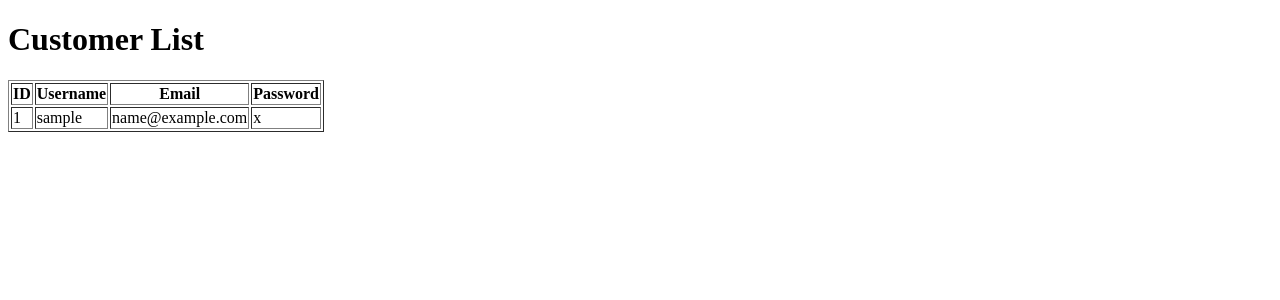
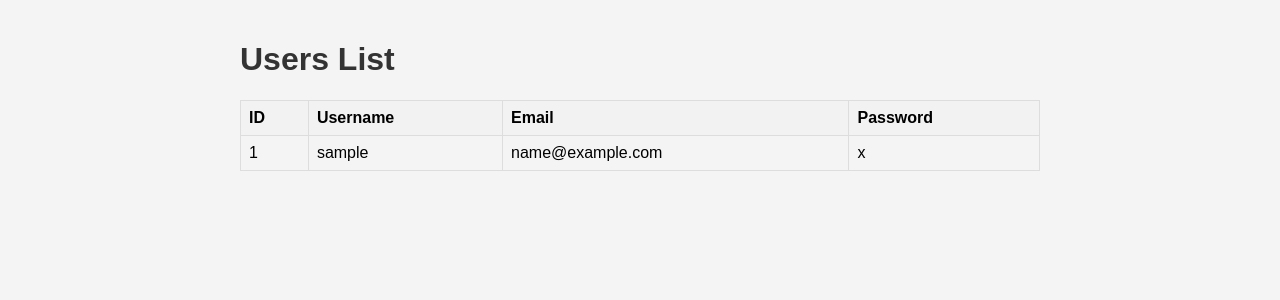
Before and after one commit to k-mughal/Flask-Postgre-App, a Flask app: template templates/customer_list.html in a window 1280 px wide. Shown: the top 300 px of the page. Run offline with Flask 3, Linux system fonts and the light colour scheme; the template is opened without the code that fills it: most values are stand-ins (such as "Sample title", 1, 10 or a date in 2020); some libraries are stand-ins or nearby versions.

Commit message:
style sheet added for user list

```diff
--- a/app.py
+++ b/app.py
@@ -1,18 +1,14 @@
 import os
 import psycopg2
 from dotenv import load_dotenv
-from flask import Flask, request, jsonify
-
+from flask import Flask, request, jsonify, render_template
 
 # Create the customer table if not exists
 CREATE_CUSTOMER_TABLE = (
     "CREATE TABLE IF NOT EXISTS customer (id SERIAL PRIMARY KEY, username TEXT, email TEXT, password TEXT);"
 )
 
-#INSERT_CUSTOMER = "INSERT INTO customer (username) VALUES (%s), (email) VALUES (%s), (password) VALUES (%s)"
 INSERT_CUSTOMER = "INSERT INTO customer (username, email, password) VALUES (%s, %s, %s)"
-
-
 
 load_dotenv()
 
@@ -24,8 +20,6 @@ cursor = conn.cursor()
 CREATE_CUSTOMER_TABLE = (
     "CREATE TABLE IF NOT EXISTS customer (id SERIAL PRIMARY KEY, username TEXT, email TEXT, password TEXT)"
 )
-
-
 
 # Define the endpoint for creating a new customer
 @app.route('/api/customer', methods=['POST'])
@@ -48,7 +42,7 @@ def create_customer():
     except Exception as e:
         return jsonify({'error': str(e)}), 500
 
-# Define the endpoint for getting information for all customers
+ # Define the endpoint for getting information for all customers
 @app.route('/api/customers', methods=['GET'])
 def get_all_customers():
     try:
@@ -57,7 +51,7 @@ def get_all_customers():
         customers = cursor.fetchall()
 
         if customers:
-            # Convert the result to a list of dictionaries for JSON serialization
+            # Convert the result to a list of dictionaries for HTML rendering
             customers_info = []
             for customer in customers:
                 customer_info = {
@@ -68,9 +62,11 @@ def get_all_customers():
                 }
                 customers_info.append(customer_info)
 
-            return jsonify(customers_info), 200
+            # Render an HTML template with the customer information
+            return render_template('customer_list.html', customers=customers_info)
+
         else:
-            return jsonify({'message': 'No customers found'}), 404
+            return render_template('customer_list.html', message='No customers found')
 
     except Exception as e:
-        return jsonify({'error': str(e)}), 500
+        return render_template('error.html', error=str(e)), 500
--- /dev/null
+++ b/static/customerlist.css
@@ -0,0 +1,36 @@
+body {
+    font-family: Arial, sans-serif;
+    background-color: #f4f4f4;
+    margin: 0;
+    padding: 0;
+}
+
+.container {
+    max-width: 800px;
+    margin: 0 auto;
+    padding: 20px;
+}
+
+h1 {
+    color: #333;
+}
+
+.customer-table {
+    width: 100%;
+    border-collapse: collapse;
+    margin-top: 20px;
+}
+
+.customer-table th, .customer-table td {
+    border: 1px solid #ddd;
+    padding: 8px;
+    text-align: left;
+}
+
+.customer-table th {
+    background-color: #f2f2f2;
+}
+
+.no-customers {
+    color: #999;
+}
--- a/templates/customer_list.html
+++ b/templates/customer_list.html
@@ -4,11 +4,14 @@
     <meta charset="UTF-8">
     <meta name="viewport" content="width=device-width, initial-scale=1.0">
     <title>Customer List</title>
+    <link rel="stylesheet" type="text/css" href="{{ url_for('static', filename='customerlist.css') }}">
+
 </head>
 <body>
-    <h1>Customer List</h1>
+    <div class="container">
+        <h1>Users List</h1>
         {% if customers %}
-        <table border="1">
+            <table class="customer-table">
                 <tr>
                     <th>ID</th>
                     <th>Username</th>
@@ -25,7 +28,8 @@
                 {% endfor %}
             </table>
         {% else %}
-        <p>{{ message }}</p>
+            <p class="no-customers">{{ message }}</p>
         {% endif %}
+    </div>
 </body>
 </html>
```
Also changed, not shown: templates/styles.css (added, +36 -0 lines). Lines whose indentation alone changed are shown as unchanged.
